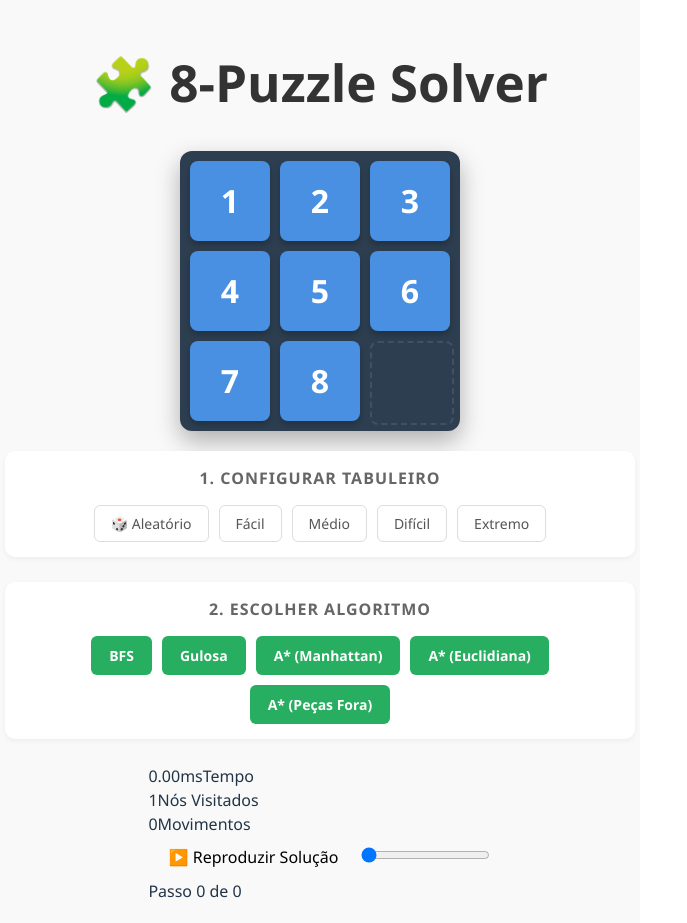
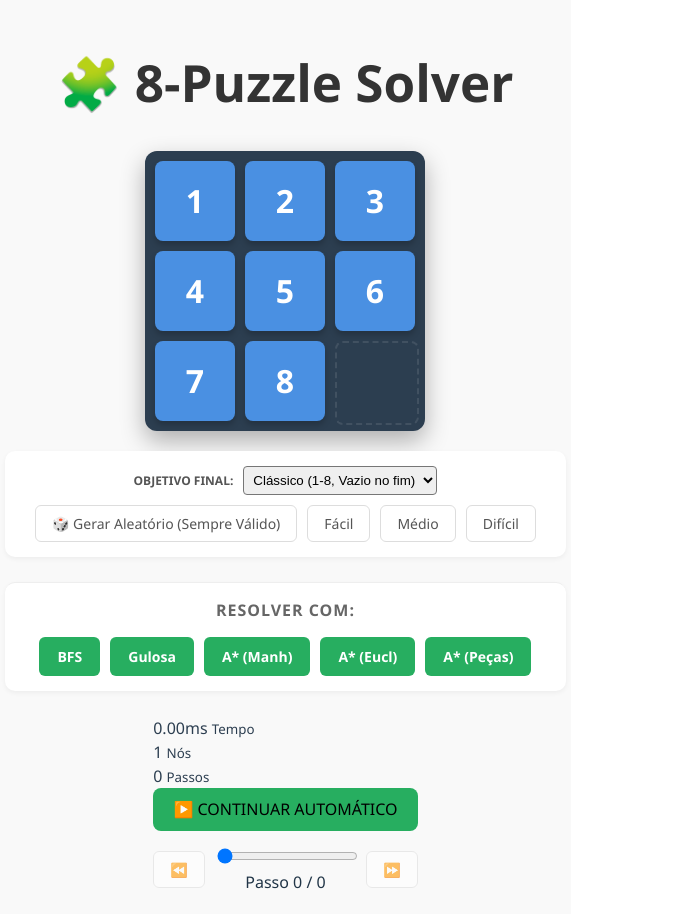
Before and after one commit to DebLuiza/8-Puzzle, a React (Vite) app in the folder app/: page / in a window 1280 px wide. Both pictures are taken after a click on the button "BFS". Shown: the whole page, without its empty margins (0-687 px from the left). Built offline with nearby package versions, Linux system fonts and the light colour scheme.

Commit message:
Novo modo de tabuleiro

```diff
--- a/app/src/App.css
+++ b/app/src/App.css
@@ -56,6 +56,10 @@ h1 {
   background-color: transparent;
   box-shadow: none;
   border: 2px dashed rgba(255, 255, 255, 0.1); /* Opcional: marca visualmente o vazio */
+}
+
+.stat-item{
+  color: #2c3e50;
 }
 
 /* --- CONTROLES --- */
--- a/app/src/App.tsx
+++ b/app/src/App.tsx
@@ -1,7 +1,6 @@
-// src/App.tsx
 import { useState, useEffect } from 'react';
 import { motion, AnimatePresence } from 'framer-motion';
-import './App.css'; // <--- Importando o CSS separado
+import './App.css';
 import { Board } from "./types/board";
 import { bfs } from './functions/bfs';
 import { greedySearch } from "./functions/greedySearch";
@@ -10,26 +9,32 @@ import {
   manhattanHeuristic,
   misplacedTilesHeuristic,
   euclideanHeuristic,
-  isSolvable
+  isSolvable,
+  getGoalPositions
 } from "./auxFunctions/auxiliar";
 
-// --- TIPOS ---
 type SearchResult = {
   path: string[];
   visitedNodes: number;
   time: number;
 } | null;
 
-// --- PRE-SETS ---
 const PRESETS = {
   "Fácil": "1 2 3 4 5 6 7 0 8",
   "Médio": "1 3 0 4 2 5 7 8 6",
   "Difícil": "8 6 7 2 5 4 3 0 1",
-  "Extremo": "8 0 6 5 4 7 2 3 1"
+};
+
+const GOALS = {
+  "Clássico (1-8, Vazio no fim)": "1 2 3 4 5 6 7 8 0",
+  "Espiral (Vazio no meio)": "1 2 3 8 0 4 7 6 5"
 };
 
 function App() {
   const [tiles, setTiles] = useState<number[]>([1, 2, 3, 4, 5, 6, 7, 8, 0]);
+  const [selectedGoal, setSelectedGoal] = useState("1 2 3 4 5 6 7 8 0");
+
+  // Estados de controle
   const [isSolving, setIsSolving] = useState(false);
   const [solutionPath, setSolutionPath] = useState<string[]>([]);
   const [stats, setStats] = useState<SearchResult>(null);
@@ -37,28 +42,53 @@ function App() {
   const [playbackIndex, setPlaybackIndex] = useState(0);
   const [error, setError] = useState("");
 
+  // --- PARSERS ---
   const parseBoardString = (str: string): number[] => {
-    if (str.includes(" ")) {
-        return str.trim().split(/\s+/).map(Number);
+    if (!str) return [];
+    const cleanStr = str.trim();
+    if (cleanStr.includes(" ")) {
+        return cleanStr.split(/\s+/).map(Number);
     }
-    return str.split('').map(Number);
+    return cleanStr.split('').map(Number);
   };
 
+  const createTable = (arr: number[]): number[][] => {
+    const table: number[][] = [];
+    for (let i = 0; i < 9; i += 3) table.push(arr.slice(i, i + 3));
+    return table;
+  }
+
+  // --- GERAÇÃO ALEATÓRIA MATEMATICAMENTE GARANTIDA ---
   const generateRandom = () => {
     stopAnimation();
+    setError(""); // Limpa erros anteriores
+
+    // 1. Gera uma permutação aleatória plana
     let newTiles = [0, 1, 2, 3, 4, 5, 6, 7, 8];
-    let valid = false;
-
-    while (!valid) {
+    // Fisher-Yates Shuffle
     for (let i = newTiles.length - 1; i > 0; i--) {
       const j = Math.floor(Math.random() * (i + 1));
       [newTiles[i], newTiles[j]] = [newTiles[j], newTiles[i]];
     }
 
-      const table: number[][] = [];
-      for (let i = 0; i < 9; i += 3) table.push(newTiles.slice(i, i + 3));
+    // 2. Verifica a paridade contra o Objetivo atual
+    const currentGoalArr = parseBoardString(selectedGoal);
+    const currentGoalTable = createTable(currentGoalArr);
+    const startTable = createTable(newTiles);
 
-      if (isSolvable(table)) valid = true;
+    // 3. Correção de Paridade (Swap Fix)
+    // Se a paridade não bater, trocamos duas peças quaisquer (que não sejam o zero)
+    // Isso garante matematicamente que o tabuleiro se torne solúvel.
+    if (!isSolvable(startTable, currentGoalTable)) {
+       // Encontra dois índices válidos para trocar (evitando o 0)
+       let idx1 = 0;
+       while (newTiles[idx1] === 0) idx1++;
+
+       let idx2 = idx1 + 1;
+       while (newTiles[idx2] === 0) idx2++;
+
+       // Realiza a troca para corrigir a paridade
+       [newTiles[idx1], newTiles[idx2]] = [newTiles[idx2], newTiles[idx1]];
     }
 
     setTiles(newTiles);
@@ -66,6 +96,67 @@ function App() {
     setSolutionPath([]);
   };
 
+  // --- EXECUÇÃO DOS ALGORITMOS ---
+  const runAlgorithm = (algoType: string) => {
+    stopAnimation();
+    setIsSolving(true);
+    setError("");
+
+    setTimeout(() => {
+      try {
+        const boardTable = createTable(tiles);
+        const board = new Board(boardTable);
+
+        const goalArr = parseBoardString(selectedGoal);
+        const goalTable = createTable(goalArr);
+        const goalKey = goalArr.join("");
+        const goalMap = getGoalPositions(goalTable);
+
+        // Validação final de segurança
+        if (!isSolvable(boardTable, goalTable)) {
+            setError("⚠️ Atenção: Configuração impossível detectada. Use o botão 'Aleatório' para corrigir.");
+            setIsSolving(false);
+            return;
+        }
+
+        let res;
+
+        switch (algoType) {
+          case 'BFS':
+             res = bfs(board, goalKey);
+             break;
+          case 'GREEDY':
+             res = greedySearch(board, goalKey, goalMap);
+             break;
+          case 'ASTAR_MAN':
+             res = aStar(board, manhattanHeuristic, goalKey, goalMap);
+             break;
+          case 'ASTAR_MIS':
+             res = aStar(board, misplacedTilesHeuristic, goalKey, goalMap);
+             break;
+          case 'ASTAR_EUC':
+             res = aStar(board, euclideanHeuristic, goalKey, goalMap);
+             break;
+        }
+
+        if (res && res.path.length > 0) {
+          setStats(res as SearchResult);
+          setSolutionPath(res.path);
+          setPlaybackIndex(0);
+          setIsPlaying(true); // Inicia animação automaticamente
+        } else {
+          setError("⚠️ O algoritmo atingiu o limite de segurança (100k+ nós) sem achar o final.");
+        }
+      } catch (e) {
+        setError("Erro na execução.");
+        console.error(e);
+      } finally {
+        setIsSolving(false);
+      }
+    }, 100);
+  };
+
+  // --- OUTRAS FUNÇÕES ---
   const loadPreset = (presetStr: string) => {
     stopAnimation();
     setTiles(parseBoardString(presetStr));
@@ -73,52 +164,25 @@ function App() {
     setSolutionPath([]);
   };
 
-  const runAlgorithm = (algoType: string) => {
-    stopAnimation();
-    setIsSolving(true);
-    setError("");
+  // Player Sync
+  useEffect(() => {
+    if (solutionPath.length > 0 && solutionPath[playbackIndex]) {
+      const currentStepStr = solutionPath[playbackIndex];
+      setTiles(parseBoardString(currentStepStr));
+    }
+  }, [playbackIndex, solutionPath]);
 
-    setTimeout(() => {
-      try {
-        const table: number[][] = [];
-        for (let i = 0; i < 9; i += 3) table.push(tiles.slice(i, i + 3));
-        const board = new Board(table);
-
-        let res;
-        switch (algoType) {
-          case 'BFS': res = bfs(board); break;
-          case 'GREEDY': res = greedySearch(board); break;
-          case 'ASTAR_MAN': res = aStar(board, manhattanHeuristic); break;
-          case 'ASTAR_MIS': res = aStar(board, misplacedTilesHeuristic); break;
-          case 'ASTAR_EUC': res = aStar(board, euclideanHeuristic); break;
-        }
-
-        if (res) {
-          setStats(res as SearchResult);
-          setSolutionPath(res.path);
-          setPlaybackIndex(0);
-        }
-      } catch (e) {
-        setError("Erro ao executar algoritmo.");
-        console.error(e);
-      } finally {
-        setIsSolving(false);
-      }
-    }, 100);
-  };
-
+  // Player Loop
   useEffect(() => {
     let interval: any;
     if (isPlaying && solutionPath.length > 0) {
       interval = setInterval(() => {
-        setPlaybackIndex((prev) => {
-          if (prev >= solutionPath.length - 1) {
+        setPlaybackIndex((prevIndex) => {
+          if (prevIndex >= solutionPath.length - 1) {
             setIsPlaying(false);
-            return prev;
+            return prevIndex;
           }
-          const nextStep = solutionPath[prev + 1];
-          setTiles(parseBoardString(nextStep));
-          return prev + 1;
+          return prevIndex + 1;
         });
       }, 300);
     }
@@ -130,11 +194,20 @@ function App() {
     setPlaybackIndex(0);
   };
 
+  const handleNext = () => {
+    setIsPlaying(false);
+    setPlaybackIndex(prev => Math.min(prev + 1, solutionPath.length - 1));
+  };
+
+  const handlePrev = () => {
+    setIsPlaying(false);
+    setPlaybackIndex(prev => Math.max(prev - 1, 0));
+  };
+
   return (
     <div className="container">
       <h1>🧩 8-Puzzle Solver</h1>
 
-      {/* ÁREA DO TABULEIRO */}
       <div className="board-container">
         <div className="grid">
           <AnimatePresence>
@@ -142,7 +215,7 @@ function App() {
               <motion.div
                 key={tile}
                 layout
-                transition={{ type: "spring", stiffness: 300, damping: 30 }}
+                transition={{ type: "spring", stiffness: 300, damping: 25 }}
                 className={`tile ${tile === 0 ? 'empty' : ''}`}
               >
                 {tile !== 0 && <span>{tile}</span>}
@@ -152,11 +225,28 @@ function App() {
         </div>
       </div>
 
-      {/* CONFIGURAÇÃO */}
       <div className="controls-section">
-        <h3>1. Configurar Tabuleiro</h3>
+         <div style={{marginBottom: 10}}>
+            <label style={{fontSize: '12px', fontWeight: 'bold', color:'#555'}}>OBJETIVO FINAL:</label>
+            <select
+                value={selectedGoal}
+                onChange={(e) => {
+                    setSelectedGoal(e.target.value);
+                    setStats(null);
+                    setSolutionPath([]);
+                    // Não gera novo tabuleiro automaticamente para não confundir o usuário,
+                    // mas o botão resolver vai validar antes de rodar.
+                }}
+                style={{marginLeft: 10, padding: 5, borderRadius: 4}}
+            >
+                {Object.entries(GOALS).map(([label, val]) => (
+                <option key={val} value={val}>{label}</option>
+                ))}
+            </select>
+         </div>
+
          <div className="button-group">
-          <button className="btn-secondary" onClick={generateRandom}>🎲 Aleatório</button>
+            <button className="btn-secondary" onClick={generateRandom}>🎲 Gerar Aleatório (Sempre Válido)</button>
             {Object.entries(PRESETS).map(([name, val]) => (
                 <button key={name} className="btn-secondary" onClick={() => loadPreset(val)}>
                 {name}
@@ -165,34 +255,29 @@ function App() {
          </div>
       </div>
 
-      {/* RESOLVER */}
-      <div className="controls-section">
-        <h3>2. Escolher Algoritmo</h3>
+      <div className="controls-section" style={{borderTop: '1px solid #eee', paddingTop: 15}}>
+        <h3>Resolver com:</h3>
         <div className="button-group">
           <button className="btn-primary" onClick={() => runAlgorithm('BFS')} disabled={isSolving}>BFS</button>
           <button className="btn-primary" onClick={() => runAlgorithm('GREEDY')} disabled={isSolving}>Gulosa</button>
-          <button className="btn-primary" onClick={() => runAlgorithm('ASTAR_MAN')} disabled={isSolving}>A* (Manhattan)</button>
-          <button className="btn-primary" onClick={() => runAlgorithm('ASTAR_EUC')} disabled={isSolving}>A* (Euclidiana)</button>
-          <button className="btn-primary" onClick={() => runAlgorithm('ASTAR_MIS')} disabled={isSolving}>A* (Peças Fora)</button>
+          <button className="btn-primary" onClick={() => runAlgorithm('ASTAR_MAN')} disabled={isSolving}>A* (Manh)</button>
+          <button className="btn-primary" onClick={() => runAlgorithm('ASTAR_EUC')} disabled={isSolving}>A* (Eucl)</button>
+          <button className="btn-primary" onClick={() => runAlgorithm('ASTAR_MIS')} disabled={isSolving}>A* (Peças)</button>
         </div>
-        {isSolving && <p style={{marginTop: 10, color: '#2ecc71'}}>Calculando solução...</p>}
+        {isSolving && <p style={{color: '#e67e22', fontWeight: 'bold', marginTop: 10}}>🧠 Pensando... (Aguarde)</p>}
       </div>
 
-      {/* RESULTADOS */}
       {stats && (
         <div className="results-panel">
           <div className="stats-row">
             <div className="stat-item">
-              <span>{stats.time.toFixed(2)}ms</span>
-              <span>Tempo</span>
+               <span>{stats.time.toFixed(2)}ms</span> <small>Tempo</small>
             </div>
             <div className="stat-item">
-              <span>{stats.visitedNodes}</span>
-              <span>Nós Visitados</span>
+               <span>{stats.visitedNodes}</span> <small>Nós</small>
             </div>
             <div className="stat-item">
-              <span>{stats.path.length - 1}</span>
-              <span>Movimentos</span>
+               <span>{stats.path.length - 1}</span> <small>Passos</small>
             </div>
           </div>
 
@@ -200,24 +285,34 @@ function App() {
             <button
               className="btn-action"
               onClick={() => setIsPlaying(!isPlaying)}
+              style={{backgroundColor: isPlaying ? '#e74c3c' : '#27ae60', marginBottom: 15}}
             >
-              {isPlaying ? "⏸️ Pausar Animação" : "▶️ Reproduzir Solução"}
+              {isPlaying ? "⏸️ PAUSAR ANIMAÇÃO" : "▶️ CONTINUAR AUTOMÁTICO"}
             </button>
 
+            <div style={{display: 'flex', gap: '10px', alignItems: 'center'}}>
+              <button className="btn-secondary" onClick={handlePrev} disabled={playbackIndex === 0}>
+                 ⏪
+              </button>
+
+              <div style={{flex: 1, textAlign: 'center'}}>
                 <input
                     type="range"
                     min="0"
                     max={solutionPath.length - 1}
                     value={playbackIndex}
                     onChange={(e) => {
-                const idx = Number(e.target.value);
-                setPlaybackIndex(idx);
-                setTiles(parseBoardString(solutionPath[idx]));
                         setIsPlaying(false);
+                        setPlaybackIndex(Number(e.target.value));
                     }}
+                    style={{width: '100%'}}
                 />
-            <div className="step-counter">
-              Passo {playbackIndex} de {solutionPath.length - 1}
+                <div className="step-counter">Passo {playbackIndex} / {solutionPath.length - 1}</div>
+              </div>
+
+              <button className="btn-secondary" onClick={handleNext} disabled={playbackIndex === solutionPath.length - 1}>
+                 ⏩
+              </button>
             </div>
           </div>
         </div>
--- a/app/src/auxFunctions/auxiliar.ts
+++ b/app/src/auxFunctions/auxiliar.ts
@@ -39,23 +39,9 @@ export function getZeroPosition(table: number[][]) {
   return { row: rowIndex, col: colIndex };
 }
 
-export function isSolvable(table: number[][]): boolean {
-  const flatBoard = table.flat().filter((x) => x !== 0);
-  let inversions = 0;
-
-  for (let i = 0; i < flatBoard.length; i++) {
-    for (let j = i + 1; j < flatBoard.length; j++) {
-      if (flatBoard[i] > flatBoard[j]) {
-        inversions++;
-      }
-    }
-  }
-  return inversions % 2 === 0;
-}
-
-export function reconstructPath(parent: Map<string, string | null>) {
+export function reconstructPath(parent: Map<string, string | null>, endKey: string) {
   const path: string[] = [];
-  let currentKey: string | null = "123456780";
+  let currentKey: string | null = endKey;
 
   while (currentKey !== null) {
     path.push(currentKey);
@@ -64,53 +50,81 @@ export function reconstructPath(parent: Map<string, string | null>) {
   return path.reverse();
 }
 
-export function manhattanHeuristic(table: number[][]): number {
-  let distance = 0;
-
-  for (let i = 0; i < table.length; i++) {
-    for (let j = 0; j < table[i].length; j++) {
-      const value = table[i][j];
-      if (value !== 0) {
-        const targetRow = Math.floor((value - 1) / 3);
-        const targetCol = (value - 1) % 3;
-        distance += Math.abs(i - targetRow) + Math.abs(j - targetCol);
+function countInversions(flattenedBoard: number[]): number {
+  let inversions = 0;
+  for (let i = 0; i < flattenedBoard.length; i++) {
+    for (let j = i + 1; j < flattenedBoard.length; j++) {
+      if (flattenedBoard[i] !== 0 && flattenedBoard[j] !== 0 && flattenedBoard[i] > flattenedBoard[j]) {
+        inversions++;
       }
-
     }
   }
-
-  return distance;
-
+  return inversions;
 }
 
-export function misplacedTilesHeuristic(table: number[][]): number {
-  let misplaced = 0;
-  let expected = 1;
+export function isSolvable(startTable: number[][], goalTable: number[][]): boolean {
+  const startFlat = startTable.flat();
+  const goalFlat = goalTable.flat();
 
-  for (let i = 0; i < table.length; i++) {
-    for (let j = 0; j < table[i].length; j++) {
-      const val = table[i][j];
-      if (val !== 0 && val !== expected) {
-        misplaced++;
-      }
-      expected++;
-      if (expected === 9) expected = 0;
+  const startInversions = countInversions(startFlat);
+  const goalInversions = countInversions(goalFlat);
+
+  return (startInversions % 2) === (goalInversions % 2);
+}
+
+export function getGoalPositions(goalTable: number[][]): Map<number, {r: number, c: number}> {
+  const map = new Map();
+  for(let i=0; i<3; i++){
+    for(let j=0; j<3; j++){
+      map.set(goalTable[i][j], {r: i, c: j});
     }
   }
-  return misplaced;
+  return map;
 }
 
-export function euclideanHeuristic(table: number[][]): number {
+// --- HEURÍSTICAS ---
+
+export function manhattanHeuristic(table: number[][], goalMap: Map<number, {r: number, c: number}>): number {
   let distance = 0;
   for (let i = 0; i < table.length; i++) {
     for (let j = 0; j < table[i].length; j++) {
       const value = table[i][j];
       if (value !== 0) {
-        const targetRow = Math.floor((value - 1) / 3);
-        const targetCol = (value - 1) % 3;
-        distance += Math.sqrt(Math.pow(i - targetRow, 2) + Math.pow(j - targetCol, 2));
+        const target = goalMap.get(value);
+        if (target) {
+          distance += Math.abs(i - target.r) + Math.abs(j - target.c);
+        }
       }
     }
   }
   return distance;
 }
+
+export function euclideanHeuristic(table: number[][], goalMap: Map<number, {r: number, c: number}>): number {
+  let distance = 0;
+  for (let i = 0; i < table.length; i++) {
+    for (let j = 0; j < table[i].length; j++) {
+      const value = table[i][j];
+      if (value !== 0) {
+        const target = goalMap.get(value);
+        if (target) {
+          distance += Math.sqrt(Math.pow(i - target.r, 2) + Math.pow(j - target.c, 2));
+        }
+      }
+    }
+  }
+  return distance;
+}
+
+export function misplacedTilesHeuristic(table: number[][], _goalMap: any, goalKey: string): number {
+  let misplaced = 0;
+  const currentStr = table.flat().join("");
+
+  for (let i = 0; i < currentStr.length; i++) {
+    const val = currentStr[i];
+    if (val !== '0' && val !== goalKey[i]) {
+      misplaced++;
+    }
+  }
+  return misplaced;
+}
```
Also changed, not shown: app/src/functions/aStar.ts (+12 -6 lines), app/src/functions/bfs.ts (+10 -4 lines), app/src/functions/greedySearch.ts (+13 -7 lines). Lines whose indentation alone changed are shown as unchanged.
